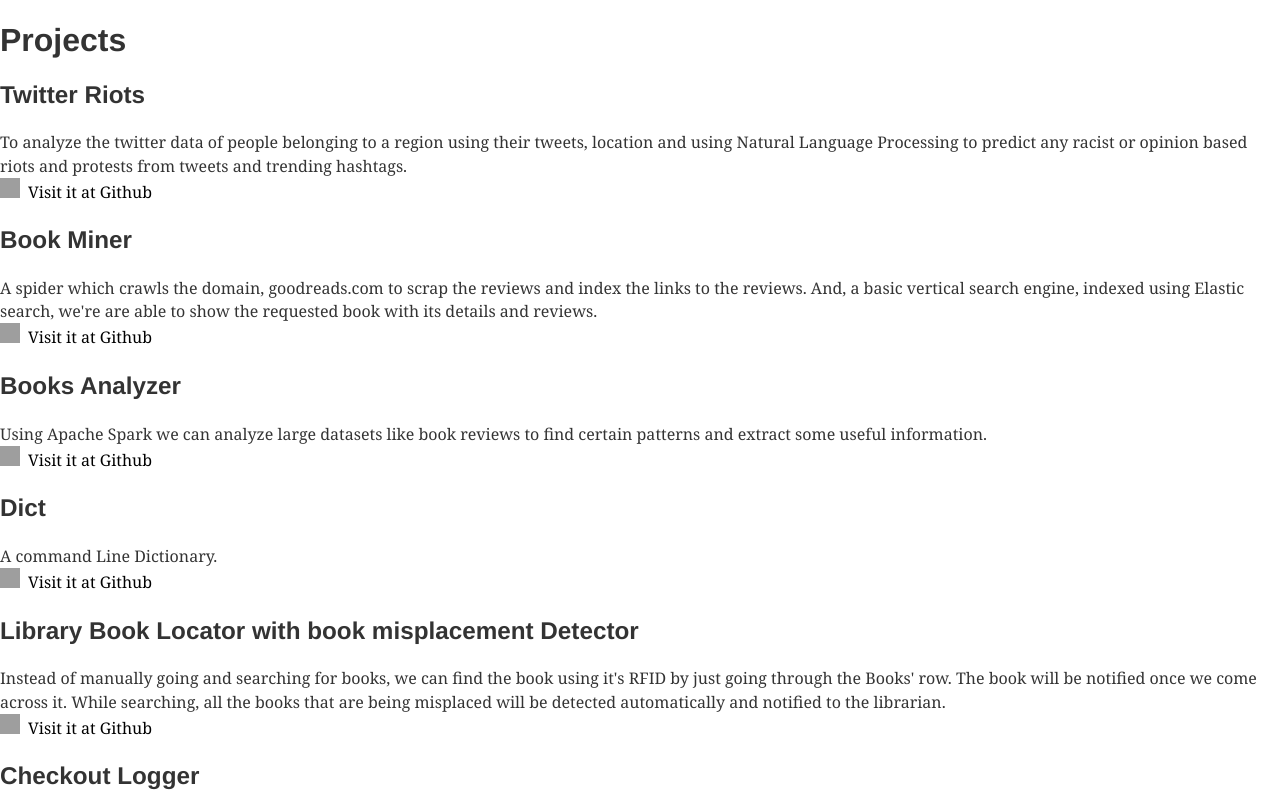
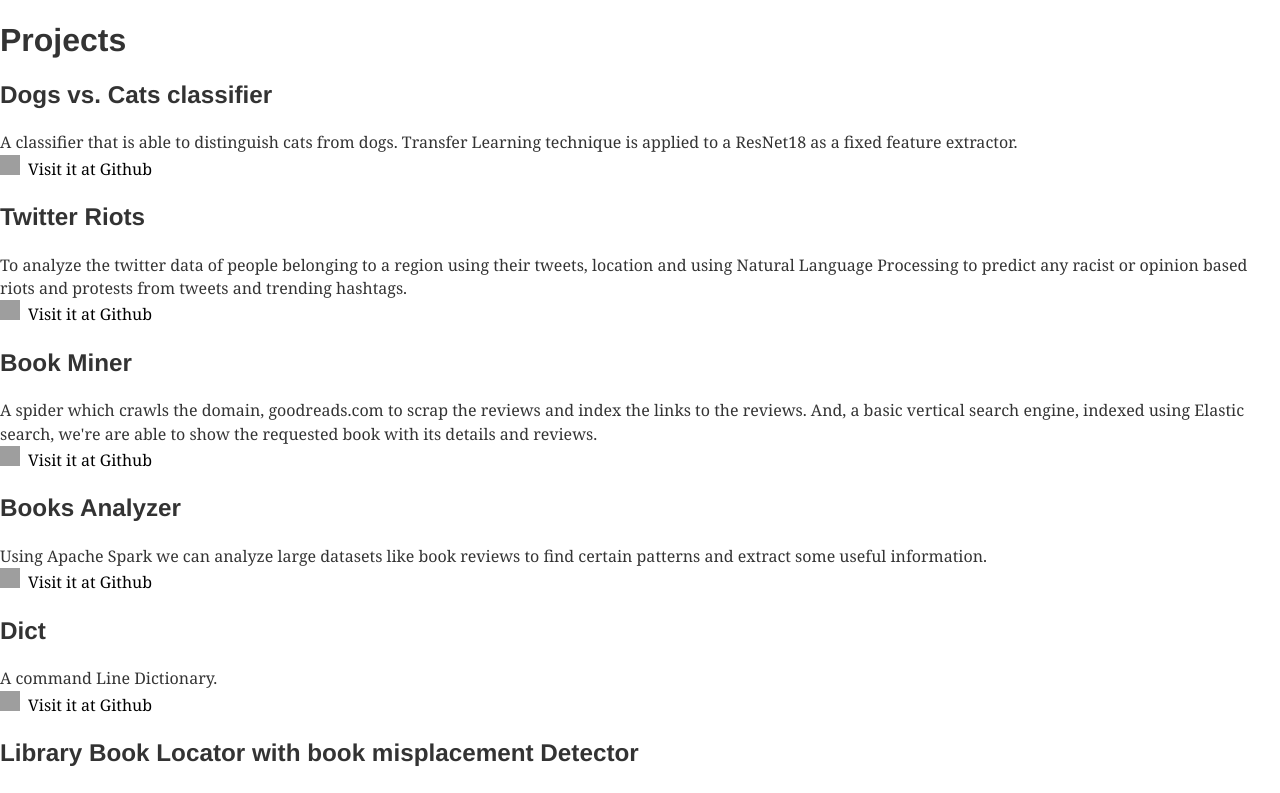
Before and after one commit to GnaneshKunal/gnaneshkunal, a Gatsby site: page /projects in a window 1280 px wide. Shown: the top 793 px of the page. Built offline with nearby package versions, Linux system fonts and the light colour scheme; Gatsby itself is replaced by a stand-in of ours; some packages are replaced by stand-ins of ours; grey boxes are pictures that could not be loaded.

Commit message:
add resume & ml project

```diff
--- a/src/pages/projects.js
+++ b/src/pages/projects.js
@@ -8,6 +8,17 @@ class ProjectsPage extends Component {
 			<br />
             <h1>Projects</h1>
 
+
+              <h2>Dogs vs. Cats classifier</h2>
+              A classifier that is able to distinguish cats from dogs. Transfer Learning technique is applied to a ResNet18 as a fixed feature extractor.
+			        <br />
+			        <div >
+				      <img style={{'margin': '0px'}} src="https://icons.duckduckgo.com/ip3/help.github.com.ico" height="20" width="20" />
+				      <a style={{paddingLeft: '8px', color: 'black', textDecoration: 'none'}} href="https://github.com/gnaneshkunal/dogs-vs-cats-classifier">
+					    Visit it at Github
+				  </a>
+			        </div>
+			        <br />
 
 
 			<h2>Twitter Riots</h2>
--- a/src/pages/resume.js
+++ b/src/pages/resume.js
@@ -4,10 +4,12 @@ import { css } from 'glamor';
 class ResumePage extends Component {
 
     render() {
+
         return (
                 <div>
                 <br />
                 <h1>Resume</h1>
+                <img src="https://photos-4.dropbox.com/t/2/AACYCCp_oXsbDH6AqP4g4RWnrIJYB8VlK2-j84oEXj7TpA/12/299920875/jpeg/32x32/3/1523458800/0/2/resume.pdf/EOqPyaQCGK9lIAcoBw/v9LYC5n6b5RNLpEQXKD0rgJ_mCckxDmof_2bRdl21tg?size=800x600" />
 
             </div>
       );
```
Lines whose indentation alone changed are shown as unchanged.
